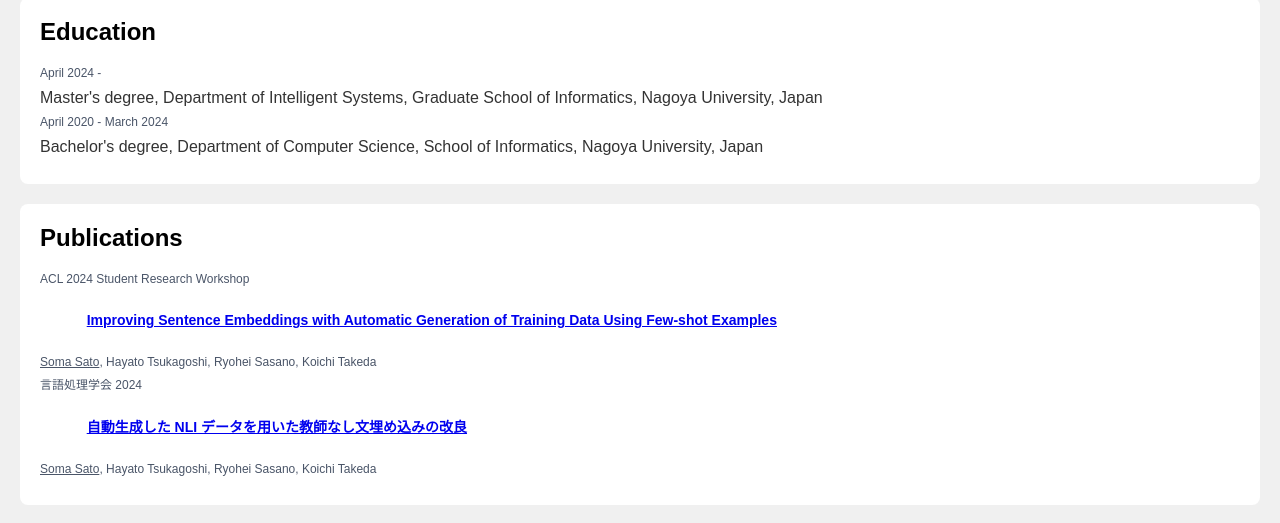
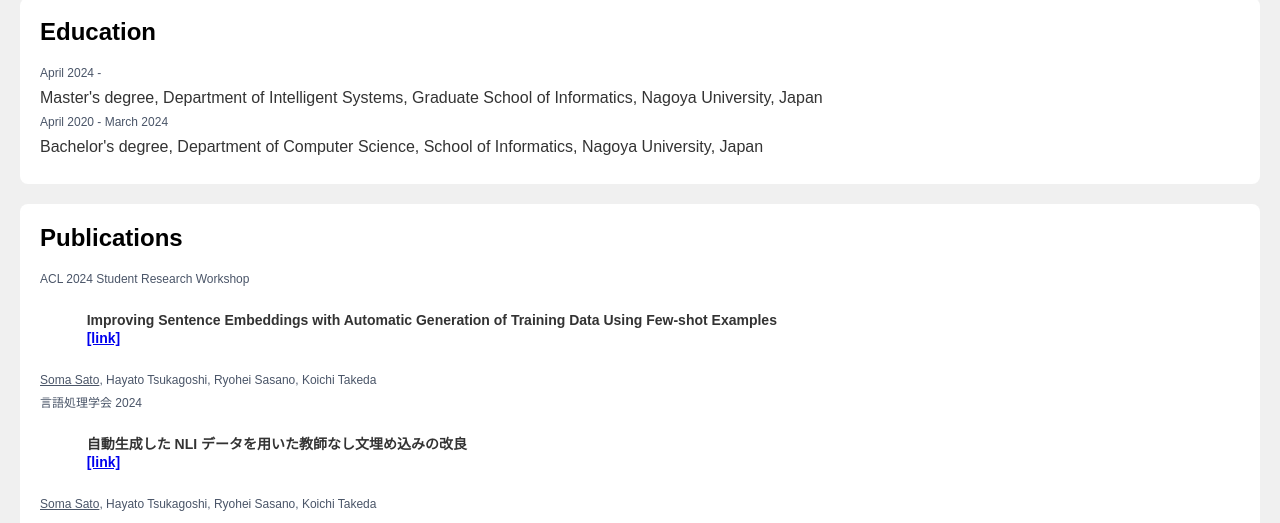
Before and after one commit to lamsoma/portfolio, a plain HTML site: page index.html in a window 1280 px wide. Shown: the part 429-952 px from the top of the page. Drawn offline with Linux system fonts and the light colour scheme.

Commit message:
link修正

```diff
--- a/index.html
+++ b/index.html
@@ -36,19 +36,22 @@
         <h2>Publications</h2>
         <p class="whitespace-pre-wrap text-xs leading-tight text-gray-700 lg:text-sm lg:leading-snug">ACL 2024 Student Research Workshop</p>
         <h3 class="whitespace-pre-wrap text-sm leading-tight lg:text-base lg:leading-snug font-bold">
-            <a href="https://arxiv.org/abs/2402.15132" rel="noopener noreferrer">Improving Sentence Embeddings with Automatic Generation of Training Data Using Few-shot Examples</a>
+            Improving Sentence Embeddings with Automatic Generation of Training Data Using Few-shot Examples
+            <a href="https://arxiv.org/abs/2402.15132" rel="noopener noreferrer">[link]</a>
         </h3>
         <p class="my-2 text-xs leading-tight text-gray-700 lg:text-sm lg:leading-snug">
             <u>Soma Sato</u>, Hayato Tsukagoshi, Ryohei Sasano, Koichi Takeda
         </p>
         <p class="whitespace-pre-wrap text-xs leading-tight text-gray-700 lg:text-sm lg:leading-snug">言語処理学会 2024</p>
         <h3 class="whitespace-pre-wrap text-sm leading-tight lg:text-base lg:leading-snug font-bold">
-            <a href="https://www.anlp.jp/proceedings/annual_meeting/2024/pdf_dir/P6-8.pdf" rel="noopener noreferrer">自動生成した NLI データを用いた教師なし文埋め込みの改良</a>
+            自動生成した NLI データを用いた教師なし文埋め込みの改良
+            <a href="https://www.anlp.jp/proceedings/annual_meeting/2024/pdf_dir/P6-8.pdf" rel="noopener noreferrer">[link]</a>
         </h3>
         <p class="my-2 text-xs leading-tight text-gray-700 lg:text-sm lg:leading-snug">
             <u>Soma Sato</u>, Hayato Tsukagoshi, Ryohei Sasano, Koichi Takeda
         </p>
     </section>
+
 
     <section id="work-experience">
         <h2>Work Experience</h2>
```
